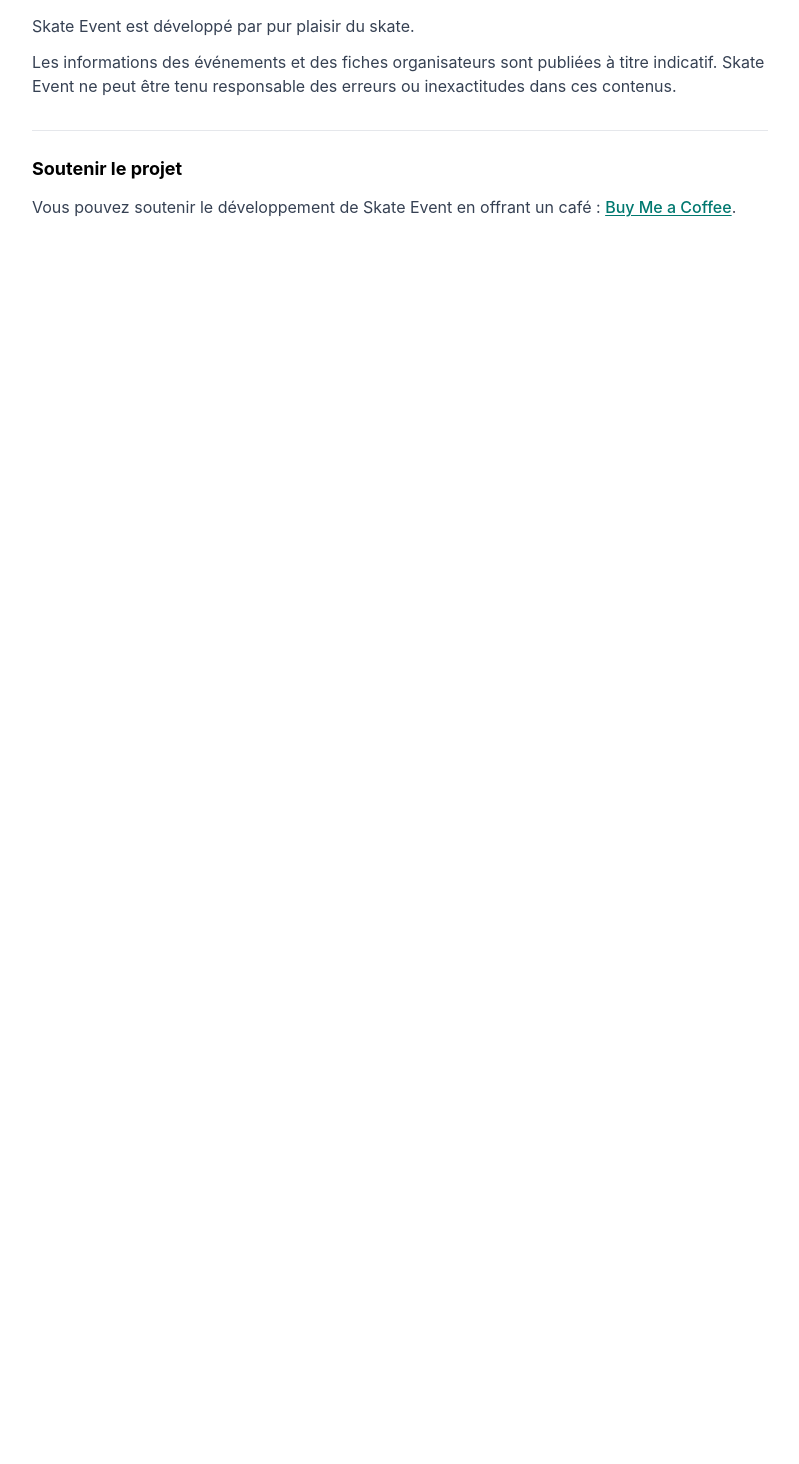
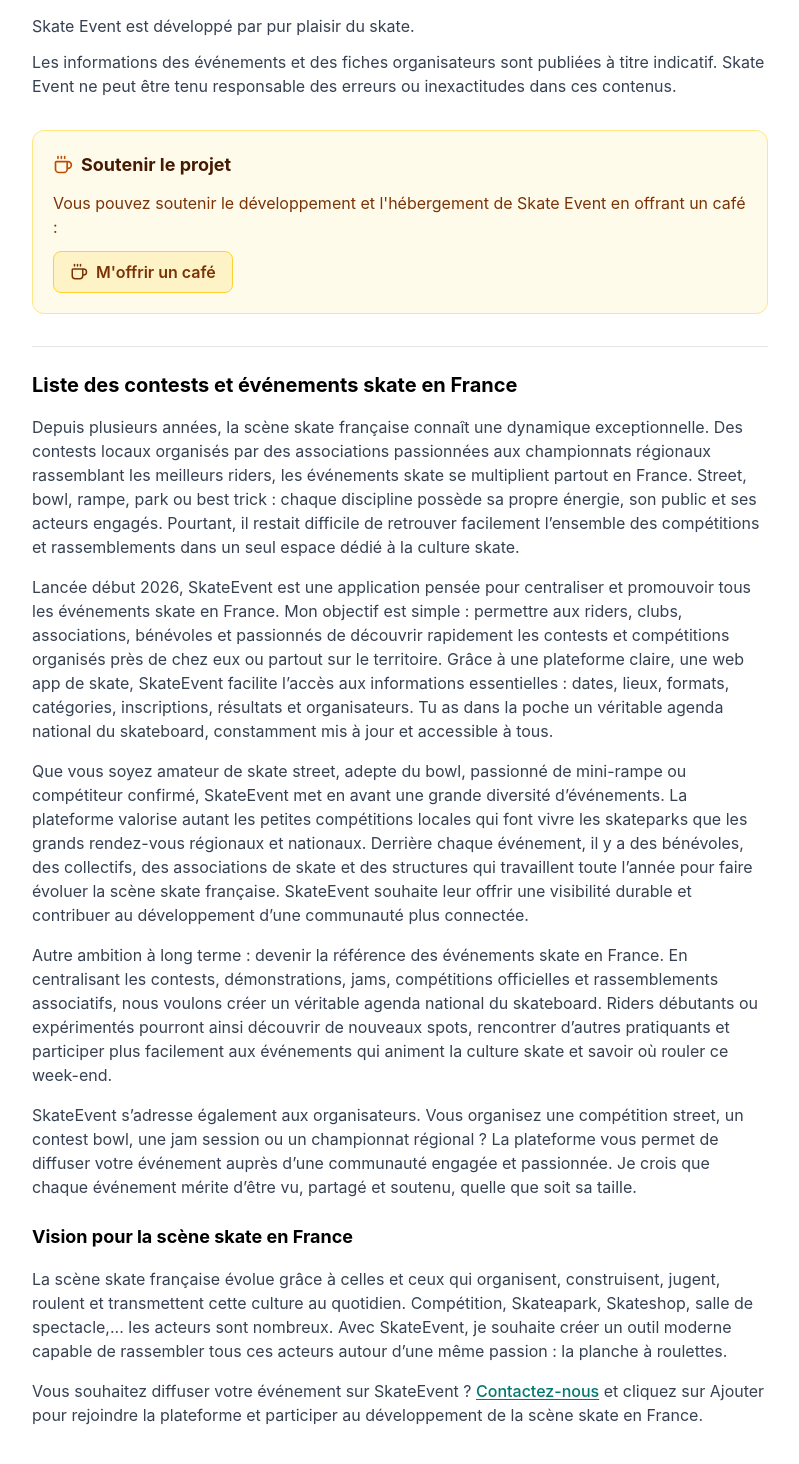
Before and after one commit to martinlebreton/skate-agenda, a React (Vite) app: page /contact in a window 1280 px wide. Shown: the part 412-1876 px from the top of the page, without its empty margins (240-1039 px from the left). Before the commit the page ends 800 px from the top, so only its background shows below. Built offline with nearby package versions, Linux system fonts and the light colour scheme; no server answers.

Commit message:
buy me a coffee et texte SEO contact

```diff
--- a/src/pages/Contact.tsx
+++ b/src/pages/Contact.tsx
@@ -1,4 +1,5 @@
 import { Helmet } from "react-helmet-async";
+import { Coffee } from "lucide-react";
 
 export default function Contact() {
   return (
@@ -16,7 +17,7 @@ export default function Contact() {
           Contact
         </h1>
         <p className="text-gray-500 mt-1">
-          L'app des événements skate en France
+          Skate Event - L'app des événements skate en France
         </p>
       </header>
 
@@ -27,7 +28,7 @@ export default function Contact() {
           </h2>
           <p>
             Faites connaître votre événement à toute la communauté skate en
-            France. Écrivez-nous pour l'ajouter à l'agenda :{" "}
+            France. Écrivez-moi pour l'ajouter à l'agenda :{" "}
             <a
               href="mailto:martinlebreton@gmail.com"
               className="font-medium text-teal-700 underline underline-offset-2"
@@ -37,7 +38,7 @@ export default function Contact() {
             .
           </p>
           <p className="text-sm text-gray-500">
-            Nous vous répondrons dès la fin de session.
+            Je réponds dès la fin de session.
           </p>
         </section>
 
@@ -51,20 +52,107 @@ export default function Contact() {
           </p>
         </section>
 
-        <section className="space-y-3 border-t border-gray-200 pt-6">
-          <h2 className="text-lg font-bold text-black">Soutenir le projet</h2>
+        <section className="space-y-3 rounded-xl border border-amber-200 bg-amber-50 p-5 text-amber-950 ">
+          <div className="flex items-center gap-2">
+            <Coffee size={20} className="text-amber-700" aria-hidden="true" />
+            <h2 className="text-lg font-bold">Soutenir le projet</h2>
+          </div>
+          <p className="text-amber-900">
+            Vous pouvez soutenir le développement et l'hébergement de Skate
+            Event en offrant un café :{" "}
+          </p>
           <p>
-            Vous pouvez soutenir le développement de Skate Event en offrant un
-            café :{" "}
             <a
               href="https://buymeacoffee.com/martinlebreton"
               target="_blank"
               rel="noopener noreferrer"
+              className="inline-flex items-center gap-2 rounded-lg border border-amber-300 bg-amber-100 px-4 py-2 font-semibold text-amber-900 no-underline transition-colors hover:bg-amber-200 focus-visible:outline-2 focus-visible:outline-amber-700"
+            >
+              <Coffee size={18} aria-hidden="true" />
+              M'offrir un café
+            </a>
+          </p>
+        </section>
+
+        <section className="space-y-4 border-t border-gray-200 pt-6">
+          <h2 className="text-xl font-bold text-black">
+            Liste des contests et événements skate en France
+          </h2>
+          <p>
+            Depuis plusieurs années, la scène skate française connaît une
+            dynamique exceptionnelle. Des contests locaux organisés par des
+            associations passionnées aux championnats régionaux rassemblant les
+            meilleurs riders, les événements skate se multiplient partout en
+            France. Street, bowl, rampe, park ou best trick : chaque discipline
+            possède sa propre énergie, son public et ses acteurs engagés.
+            Pourtant, il restait difficile de retrouver facilement l’ensemble
+            des compétitions et rassemblements dans un seul espace dédié à la
+            culture skate.
+          </p>
+          <p>
+            Lancée début 2026, SkateEvent est une application pensée pour
+            centraliser et promouvoir tous les événements skate en France. Mon
+            objectif est simple : permettre aux riders, clubs, associations,
+            bénévoles et passionnés de découvrir rapidement les contests et
+            compétitions organisés près de chez eux ou partout sur le
+            territoire. Grâce à une plateforme claire, une web app de skate,
+            SkateEvent facilite l’accès aux informations essentielles : dates,
+            lieux, formats, catégories, inscriptions, résultats et
+            organisateurs. Tu as dans la poche un véritable agenda national du
+            skateboard, constamment mis à jour et accessible à tous.
+          </p>
+          <p>
+            Que vous soyez amateur de skate street, adepte du bowl, passionné de
+            mini-rampe ou compétiteur confirmé, SkateEvent met en avant une
+            grande diversité d’événements. La plateforme valorise autant les
+            petites compétitions locales qui font vivre les skateparks que les
+            grands rendez-vous régionaux et nationaux. Derrière chaque
+            événement, il y a des bénévoles, des collectifs, des associations de
+            skate et des structures qui travaillent toute l’année pour faire
+            évoluer la scène skate française. SkateEvent souhaite leur offrir
+            une visibilité durable et contribuer au développement d’une
+            communauté plus connectée.
+          </p>
+          <p>
+            Autre ambition à long terme : devenir la référence des événements
+            skate en France. En centralisant les contests, démonstrations, jams,
+            compétitions officielles et rassemblements associatifs, nous voulons
+            créer un véritable agenda national du skateboard. Riders débutants
+            ou expérimentés pourront ainsi découvrir de nouveaux spots,
+            rencontrer d’autres pratiquants et participer plus facilement aux
+            événements qui animent la culture skate et savoir où rouler ce
+            week-end.
+          </p>
+          <p>
+            SkateEvent s’adresse également aux organisateurs. Vous organisez une
+            compétition street, un contest bowl, une jam session ou un
+            championnat régional ? La plateforme vous permet de diffuser votre
+            événement auprès d’une communauté engagée et passionnée. Je crois
+            que chaque événement mérite d’être vu, partagé et soutenu, quelle
+            que soit sa taille.
+          </p>
+
+          <h3 className="pt-2 text-lg font-bold text-black">
+            Vision pour la scène skate en France
+          </h3>
+          <p>
+            La scène skate française évolue grâce à celles et ceux qui
+            organisent, construisent, jugent, roulent et transmettent cette
+            culture au quotidien. Compétition, Skateapark, Skateshop, salle de
+            spectacle,... les acteurs sont nombreux. Avec SkateEvent, je
+            souhaite créer un outil moderne capable de rassembler tous ces
+            acteurs autour d’une même passion : la planche à roulettes.
+          </p>
+          <p>
+            Vous souhaitez diffuser votre événement sur SkateEvent ?{" "}
+            <a
+              href="mailto:martinlebreton@gmail.com"
               className="font-medium text-teal-700 underline underline-offset-2"
             >
-              Buy Me a Coffee
-            </a>
-            .
+              Contactez-nous
+            </a>{" "}
+            et cliquez sur Ajouter pour rejoindre la plateforme et participer au
+            développement de la scène skate en France.
           </p>
         </section>
       </div>
```
